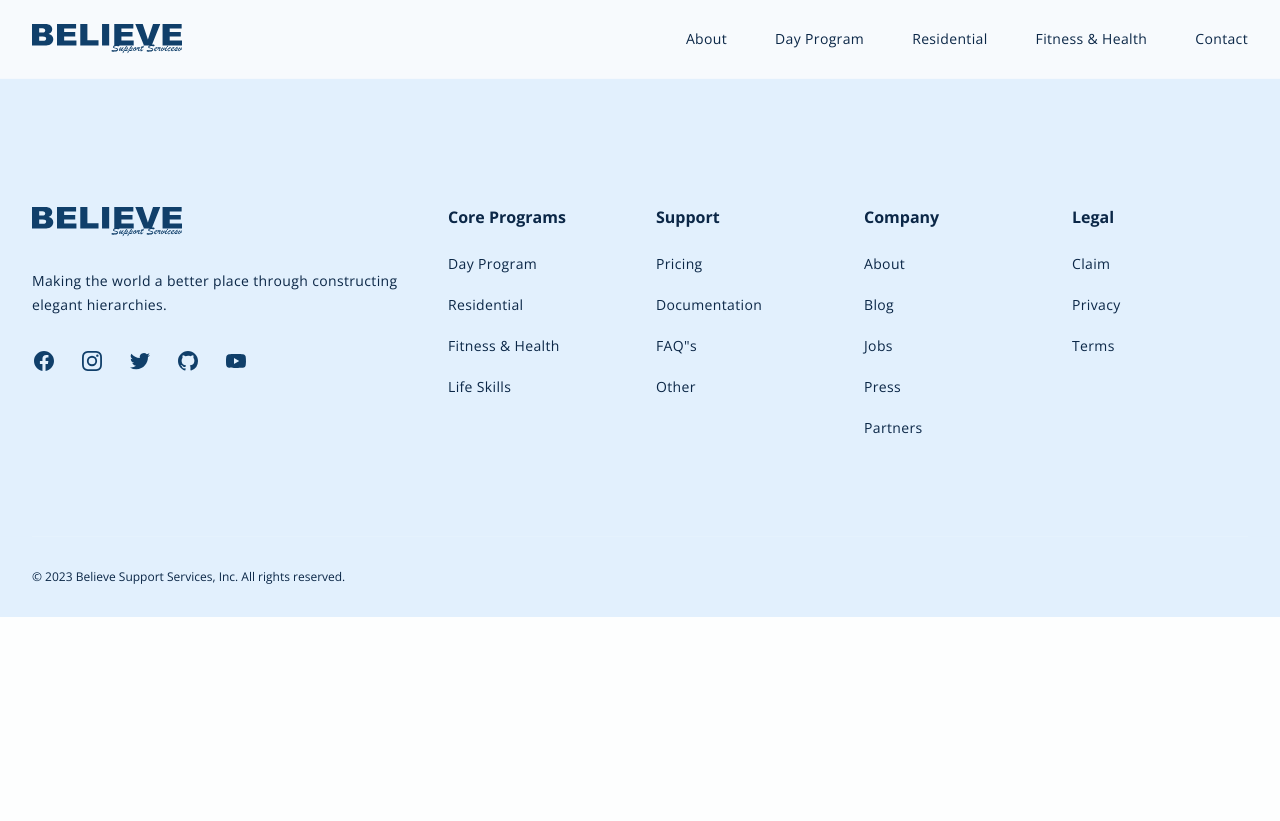
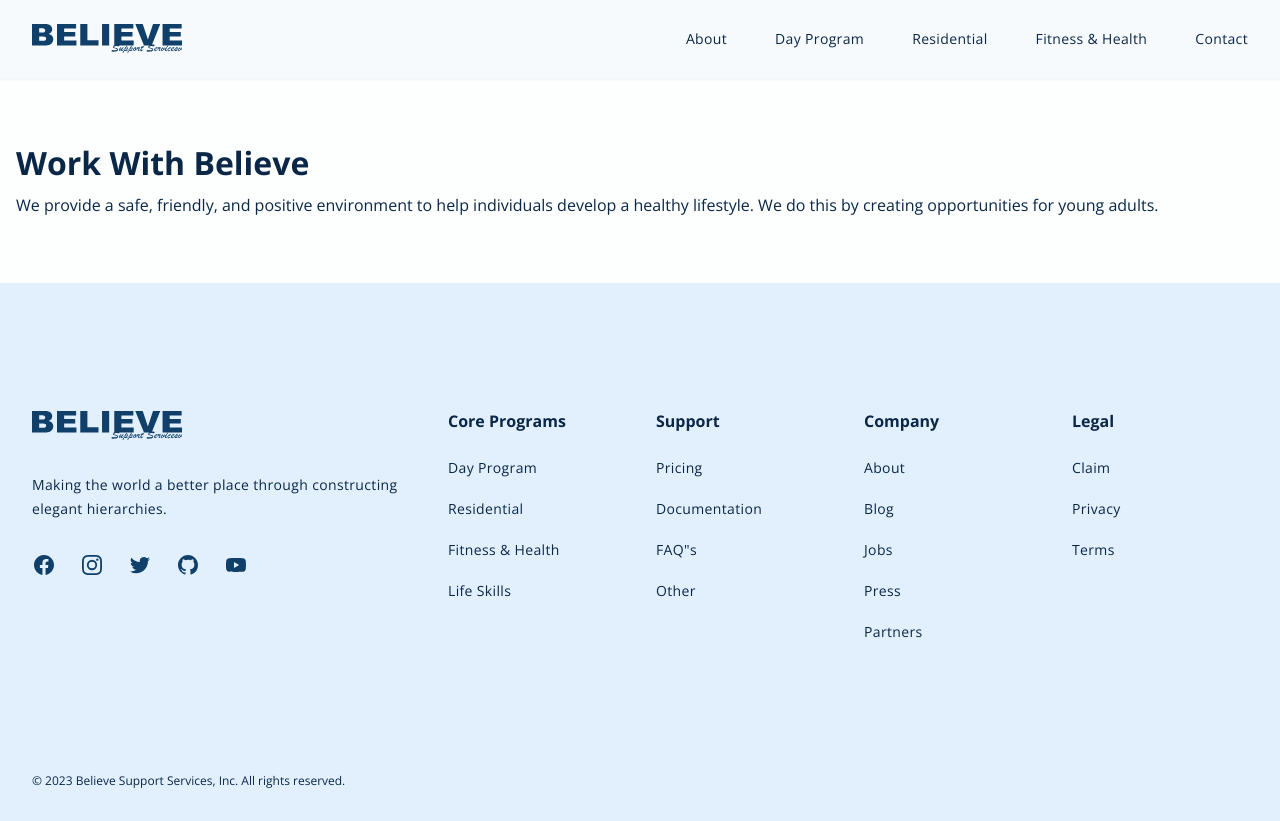
Before and after one commit to Justin-Bento/believe-support-services, a Next.js app: page /signup in a window 1280 px wide. Before the commit the page ends 800 px from the top, so only its background shows below. Built offline with nearby package versions, Linux system fonts and the light colour scheme.

Commit message:
updated content headline and supporting

```diff
--- a/src/pages/signup.tsx
+++ b/src/pages/signup.tsx
@@ -3,9 +3,17 @@ import Appbar from "@/components/Appbar";
 import Footer from "@/components/Footer";
 
 export default function signup() {
+  let headline = "Work With Believe";
+  let supporting = "We provide a safe, friendly, and positive environment to help individuals develop a healthy lifestyle. We do this by creating opportunities for young adults.";
   return (
     <>
       <Appbar />
+      <main className="p-4 py-16 lg:container lg:mx-auto">
+        <section>
+          <h1 className="headline-large">{headline}</h1>
+          <p className="mt-2 body-large">{supporting}</p>
+        </section>
+      </main>
       <Footer />
     </>
   );
```
